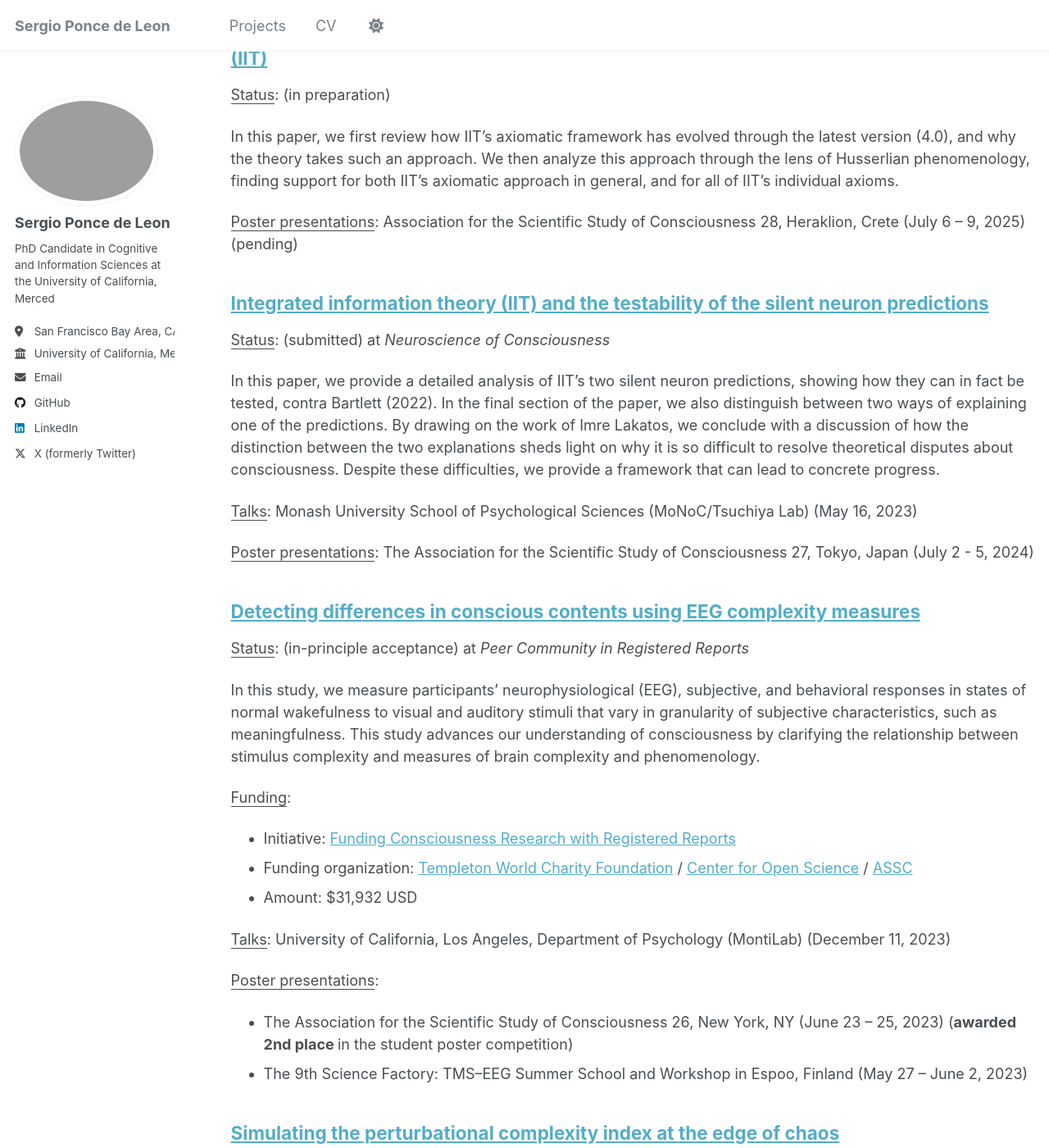
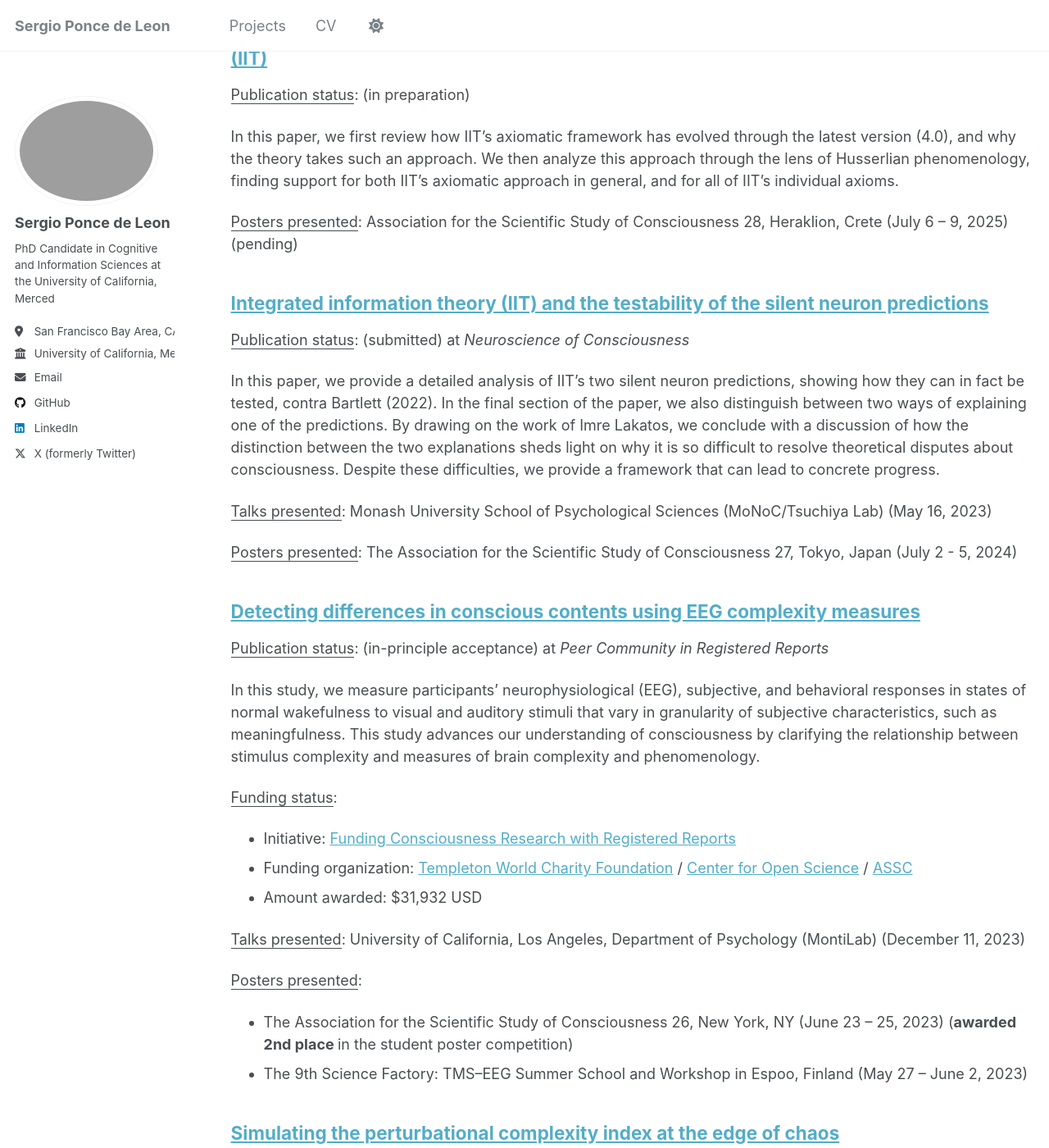
Before and after one commit to sergiopdl/sergiopdl.github.io, a Jekyll site: the page built from _pages/projects.html, in a window 1280 px wide and 1400 px high, scrolled down 500 px. Shown: the whole window at 82% size. Built offline with Jekyll 4.4.1, drawn with Linux system fonts in a browser that asks for light colours; some of the changed text lies outside the part shown.

Commit message:
Project attribute text updated

```diff
--- a/_includes/archive-single.html
+++ b/_includes/archive-single.html
@@ -45,15 +45,15 @@
 
     {% elsif post.collection == 'projects' %}
       {% if post.funding_pending %}
-        <p><u>Status</u>: [under review for funding] at <i>{{ post.venue }}</i></p>
+        <p><u>Publication status</u>: [under review for funding] at <i>{{ post.venue }}</i></p>
       {% elsif post.in_preparation %}
-        <p><u>Status</u>: (in preparation)</p>
+        <p><u>Publication status</u>: (in preparation)</p>
       {% elsif post.submitted %}
-        <p><u>Status</u>: (submitted) at <i>{{ post.venue }}</i></p>
+        <p><u>Publication status</u>: (submitted) at <i>{{ post.venue }}</i></p>
       {% elsif post.in_review %}
-        <p><u>Status</u>: [under review] at <i>{{ post.venue }}</i></p>
+        <p><u>Publication status</u>: [under review] at <i>{{ post.venue }}</i></p>
       {% elsif post.ipa %}
-        <p><u>Status</u>: (in-principle acceptance) at <i>{{ post.venue }}</i></p>
+        <p><u>Publication status</u>: (in-principle acceptance) at <i>{{ post.venue }}</i></p>
       {% endif %}
 
     {% elsif post.date %}
@@ -95,13 +95,13 @@
     {% endif %}
 
     {% if post.funding_awarded %}
-      <p><u>Funding</u>: {{ post.funding_awarded }}</p>
+      <p><u>Funding status</u>: {{ post.funding_awarded }}</p>
     {% endif %}
     {% if post.talks %}
-      <p><u>Talks</u>: {{ post.talks }}</p>
+      <p><u>Talks presented</u>: {{ post.talks }}</p>
     {% endif %}
     {% if post.posters %}
-      <p><u>Poster presentations</u>: {{ post.posters }}</p>
+      <p><u>Posters presented</u>: {{ post.posters }}</p>
     {% endif %}
 
   </article>
--- a/_projects/2025-05-08-Detecting-diferences-in-conscious-contents-using-EEG-complexity-measures.md
+++ b/_projects/2025-05-08-Detecting-diferences-in-conscious-contents-using-EEG-complexity-measures.md
@@ -15,7 +15,7 @@ in_review:
 ipa: true
 funding_awarded: "<ul><li>Initiative: <a href='https://www.cos.io/consciousness' target='_blank'>Funding Consciousness Research with Registered Reports</a></li>
 <li>Funding organization: <a href='https://www.templetonworldcharity.org/' target='_blank'>Templeton World Charity Foundation</a> / <a href='https://www.cos.io/' target='_blank'>Center for Open Science</a> / <a href='https://theassc.org/' target='_blank'>ASSC</a></li>
-<li>Amount: $31,932 USD</li></ul>"
+<li>Amount awarded: $31,932 USD</li></ul>"
 talks: "University of California, Los Angeles, Department of Psychology (MontiLab) (December 11, 2023)"
 posters: "<ul><li>The Association for the Scientific Study of Consciousness 26, New York, NY (June 23 – 25, 2023) (<b>awarded 2nd place </b>in the student poster competition)</li>
 <li>The 9th Science Factory: TMS–EEG Summer School and Workshop in Espoo, Finland (May 27 – June 2, 2023)</li></ul>"
```
Also changed, not shown: _layouts/single.html (+8 -8 lines).
